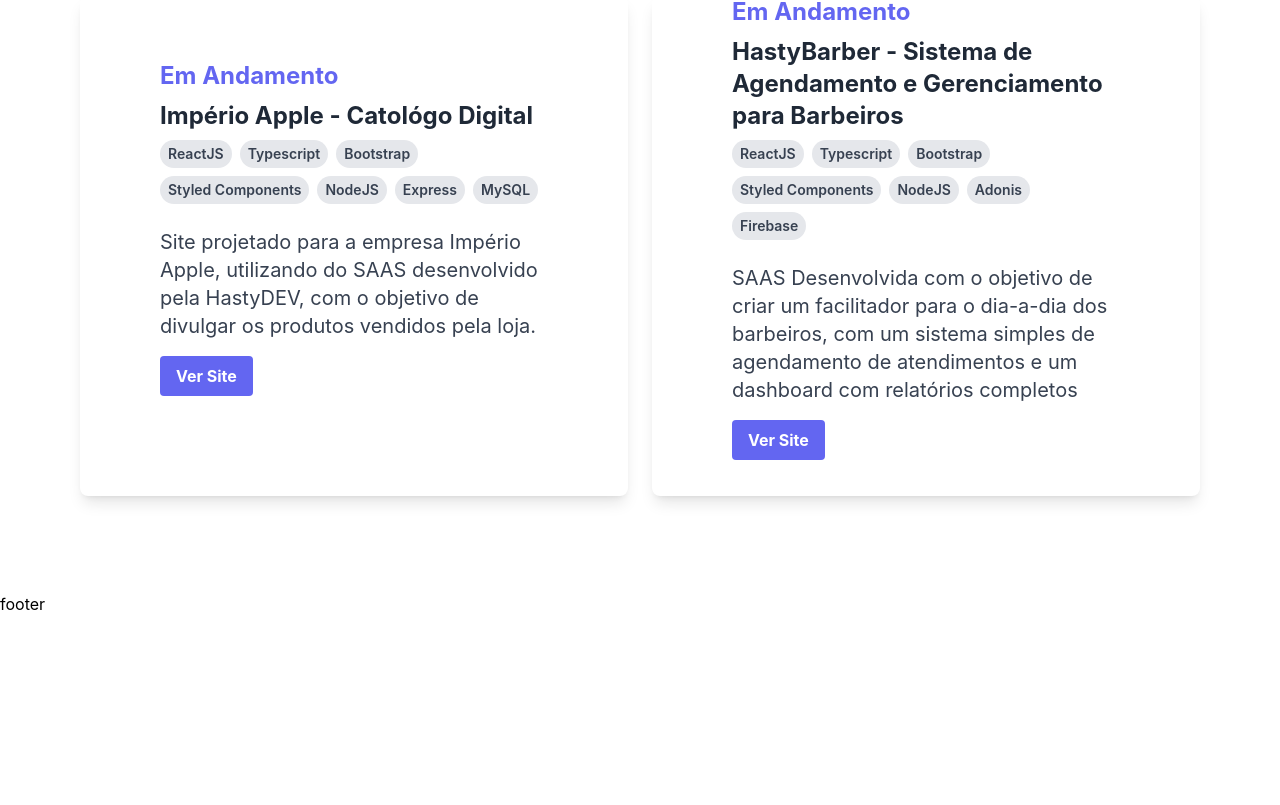
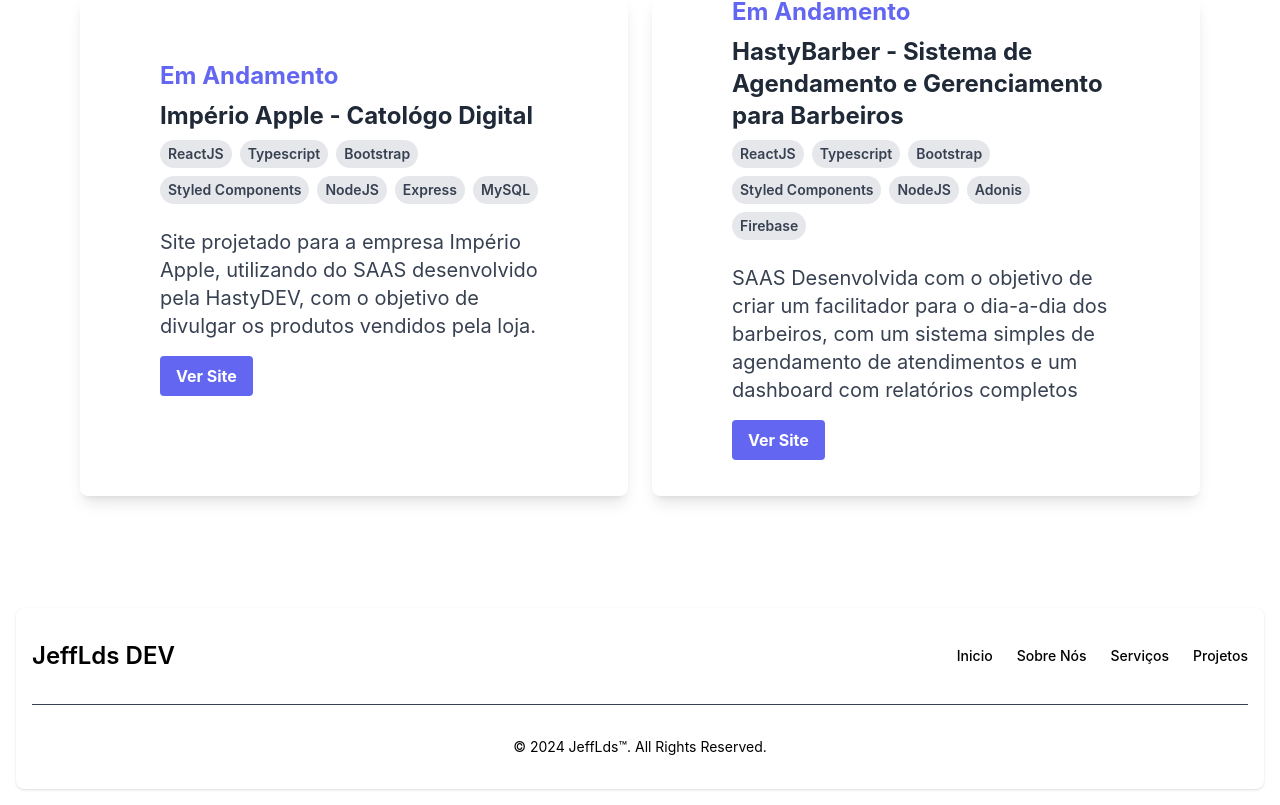
Before and after one commit to Jefflds/Portfolio, a React (Vite) app in the folder client/: page / in a window 1280 px wide. Shown: the part 3952-4757 px from the top of the page. Before the commit the page ends 4568 px from the top, so only its background shows below. Built offline with nearby package versions, Linux system fonts and the light colour scheme.

Commit message:
Added Footer

```diff
--- a/client/src/ui/partials/Footer/index.tsx
+++ b/client/src/ui/partials/Footer/index.tsx
@@ -1,5 +1,47 @@
 const Footer = () => {
-  return <footer>footer</footer>;
+  return (
+    <footer className="bg-white rounded-lg shadow  m-4">
+      <div className="w-full max-w-screen-xl mx-auto p-4 md:py-8">
+        <div className="sm:flex sm:items-center sm:justify-between">
+          <a
+            href="/"
+            className="flex items-center mb-4 sm:mb-0 space-x-3 rtl:space-x-reverse"
+          >
+            <span className="self-center text-2xl font-semibold whitespace-nowrap">
+              JeffLds DEV
+            </span>
+          </a>
+          <ul className="flex flex-wrap items-center mb-6 text-sm font-medium sm:mb-0">
+            <li>
+              <a href="#hero" className="hover:underline me-4 md:me-6">
+                Inicio
+              </a>
+            </li>
+            <li>
+              <a href="#about" className="hover:underline me-4 md:me-6">
+                Sobre Nós
+              </a>
+            </li>
+            <li>
+              <a href="#services" className="hover:underline me-4 md:me-6">
+                Serviços
+              </a>
+            </li>
+            <li>
+              <a href="#projects" className="hover:underline">
+                Projetos
+              </a>
+            </li>
+          </ul>
+        </div>
+        <hr className="my-6 sm:mx-auto border-gray-700 lg:my-8" />
+        <span className="block text-sm sm:text-center">
+          © 2024<a href="https://github.com/Jefflds" className="hover:underline"> JeffLds™</a>
+          . All Rights Reserved.
+        </span>
+      </div>
+    </footer>
+  );
 };
 
 export default Footer;
```
